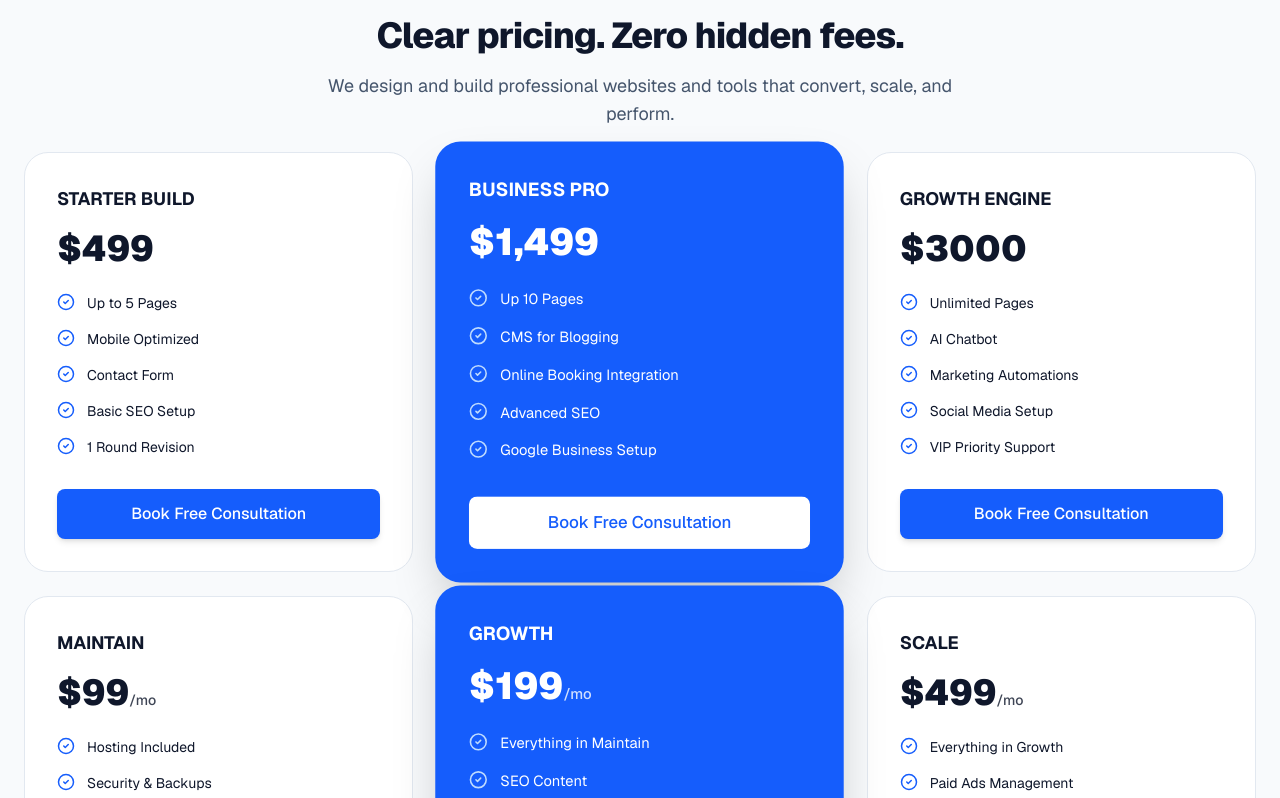
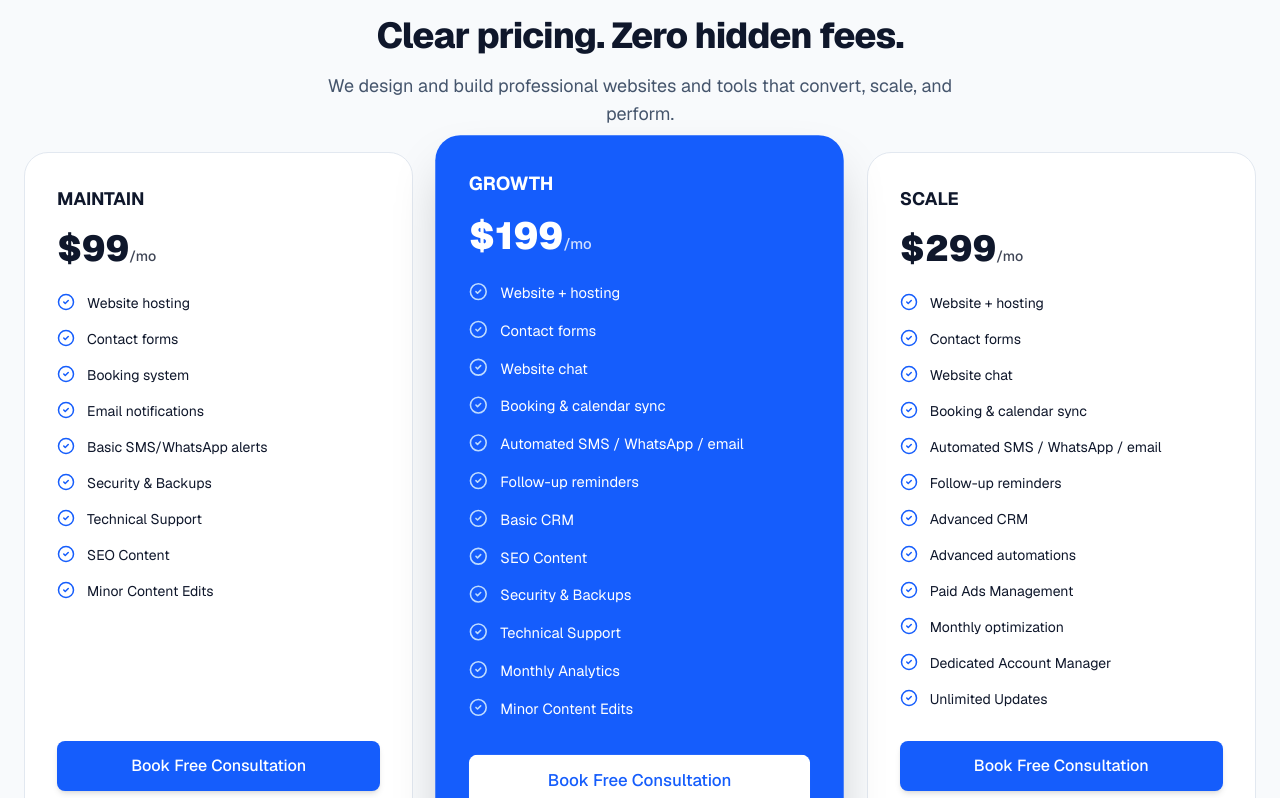
Before and after one commit to abdurrahman9955/infobeatlive-agency, a Next.js app: page / in a window 1280 px wide. Shown: the part 2842-3640 px from the top of the page. Built offline with nearby package versions, Linux system fonts and the light colour scheme.

Commit message:
production

```diff
--- a/app/components/Pricing.tsx
+++ b/app/components/Pricing.tsx
@@ -42,49 +42,77 @@ export const Pricing: React.FC = () => {
 
   const pricing = {
     NIGERIA: {
-      builds: [
-        {
-          name: "Starter Build",
-          price: "₦120,000",
-          features: [
-            "Up to 5 Pages",
-            "Mobile Optimized",
-            "Contact Form",
-            "Basic SEO Setup",
-            "1 Round Revision",
-          ],
-        },
-        {
-          name: "Business Pro",
-          price: "₦250,000",
-          featured: true,
-          features: [
-            "Up to 10 Pages",
-            "CMS for Blogging",
-            "Online Booking Integration",
-            "Advanced SEO",
-            "Google Business Setup",
-          ],
-        },
-        {
-          name: "Growth Engine",
-          price: "₦500,000",
-          features: [
-            "Unlimited Pages",
-            "AI Chatbot",
-            "Marketing Automations",
-            "Social Media Setup",
-            "VIP Priority Support",
-          ],
-        },
-      ],
+      // builds: [
+      //   {
+      //     name: "Starter Build",
+      //     price: "₦120,000",
+      //     features: [
+      //       "Up to 5 Pages",
+      //       "Mobile Optimized",
+      //       "Contact Form",
+      //       "Basic SEO Setup",
+      //       "1 Round Revision",
+      //     ],
+      //   },
+      //   {
+      //     name: "Business Pro",
+      //     price: "₦250,000",
+      //     featured: true,
+      //     features: [
+      //       "Up to 10 Pages",
+      //       "CMS for Blogging",
+      //       "Online Booking Integration",
+      //       "Advanced SEO",
+      //       "Google Business Setup",
+      //     ],
+      //   },
+      //   {
+      //     name: "Growth Engine",
+      //     price: "₦500,000",
+      //     features: [
+      //       "Unlimited Pages",
+      //       "AI Chatbot",
+      //       "Marketing Automations",
+      //       "Social Media Setup",
+      //       "VIP Priority Support",
+      //     ],
+      //   },
+      // ],
+
       subscriptions: [
         {
           name: "Maintain",
           price: "₦30,000",
           interval: "mo",
           features: [
-            "Hosting Included",
+            "Website hosting",
+            "Contact forms",
+            "Booking system",
+            "Email notifications",
+            "Basic SMS/WhatsApp alerts",
+
+            "Security & Backups",
+            "Technical Support",
+            "SEO Content",
+            "Minor Content Edits",
+          ],
+        },
+
+        {
+          name: "Growth",
+          price: "₦50,000",
+          interval: "mo",
+          featured: true,
+          features: [
+            "Website + hosting",
+            "Contact forms",
+            "Website chat",
+            "Booking & calendar sync",
+            "Automated SMS / WhatsApp / email",
+            "Follow-up reminders",
+            "Basic CRM",
+
+            "SEO Content",
             "Security & Backups",
             "Technical Support",
             "Monthly Analytics",
@@ -92,26 +120,21 @@ export const Pricing: React.FC = () => {
           ],
         },
         {
-          name: "Growth",
+          name: "Scale",
           price: "₦100,000",
           interval: "mo",
-          featured: true,
           features: [
-            "Everything in Maintain",
-            "SEO Content",
-            "Weekly Blog Posts",
-            "Reputation Management",
-            "Lead Tracking Dashboard",
-          ],
-        },
-        {
-          name: "Scale",
-          price: "₦300,000",
-          interval: "mo",
-          features: [
-            "Everything in Growth",
+            "Website + hosting",
+            "Contact forms",
+            "Website chat",
+            "Booking & calendar sync",
+            "Automated SMS / WhatsApp / email",
+            "Follow-up reminders",
+            "Advanced CRM",
+
+            "Advanced automations",
             "Paid Ads Management",
-            "Daily Social Engagement",
+            "Monthly optimization",
             "Dedicated Account Manager",
             "Unlimited Updates",
           ],
@@ -120,52 +143,58 @@ export const Pricing: React.FC = () => {
     },
 
     INTERNATIONAL: {
-      builds: [
-        {
-          name: "Starter Build",
-          price: "$499",
-          features: [
-            "Up to 5 Pages",
-            "Mobile Optimized",
-            "Contact Form",
-            "Basic SEO Setup",
-            "1 Round Revision",
-          ],
-        },
-        {
-          name: "Business Pro",
-          price: "$1,499",
-          featured: true,
-          features: [
-            "Up 10 Pages",
-            "CMS for Blogging",
-            "Online Booking Integration",
-            "Advanced SEO",
-            "Google Business Setup",
-          ],
-        },
-        {
-          name: "Growth Engine",
-          price: "$3000",
-          features: [
-            "Unlimited Pages",
-            "AI Chatbot",
-            "Marketing Automations",
-            "Social Media Setup",
-            "VIP Priority Support",
-          ],
-        },
-      ],
+      // builds: [
+      //   {
+      //     name: "Starter Build",
+      //     price: "$499",
+      //     features: [
+      //       "Up to 5 Pages",
+      //       "Mobile Optimized",
+      //       "Contact Form",
+      //       "Basic SEO Setup",
+      //       "1 Round Revision",
+      //     ],
+      //   },
+      //   {
+      //     name: "Business Pro",
+      //     price: "$1,499",
+      //     featured: true,
+      //     features: [
+      //       "Up 10 Pages",
+      //       "CMS for Blogging",
+      //       "Online Booking Integration",
+      //       "Advanced SEO",
+      //       "Google Business Setup",
+      //     ],
+      //   },
+      //   {
+      //     name: "Growth Engine",
+      //     price: "$3000",
+      //     features: [
+      //       "Unlimited Pages",
+      //       "AI Chatbot",
+      //       "Marketing Automations",
+      //       "Social Media Setup",
+      //       "VIP Priority Support",
+      //     ],
+      //   },
+      // ],
+
       subscriptions: [
         {
           name: "Maintain",
           price: "$99",
           interval: "mo",
           features: [
-            "Hosting Included",
+            "Website hosting",
+            "Contact forms",
+            "Booking system",
+            "Email notifications",
+            "Basic SMS/WhatsApp alerts",
+
             "Security & Backups",
             "Technical Support",
-            "Monthly Analytics",
+            "SEO Content",
             "Minor Content Edits",
           ],
         },
@@ -175,21 +204,39 @@ export const Pricing: React.FC = () => {
           interval: "mo",
           featured: true,
           features: [
-            "Everything in Maintain",
+            "Website + hosting",
+            "Contact forms",
+            "Website chat",
+            "Booking & calendar sync",
+            "Automated SMS / WhatsApp / email",
+            "Follow-up reminders",
+            "Basic CRM",
+
             "SEO Content",
-            "Weekly Blog Posts",
-            "Reputation Management",
-            "Lead Tracking Dashboard",
+            "Security & Backups",
+            "Technical Support",
+            "Monthly Analytics",
+            "Minor Content Edits",
+
           ],
         },
         {
           name: "Scale",
-          price: "$499",
+          price: "$299",
           interval: "mo",
           features: [
-            "Everything in Growth",
+
+            "Website + hosting",
+            "Contact forms",
+            "Website chat",
+            "Booking & calendar sync",
+            "Automated SMS / WhatsApp / email",
+            "Follow-up reminders",
+            "Advanced CRM",
+
+            "Advanced automations",
             "Paid Ads Management",
-            "Daily Social Engagement",
+            "Monthly optimization",
             "Dedicated Account Manager",
             "Unlimited Updates",
           ],
@@ -242,8 +289,8 @@ export const Pricing: React.FC = () => {
 
         <SectionHeading subtitle="Simple Pricing" title="Clear pricing. Zero hidden fees."
         description="We design and build professional websites and tools that convert, scale, and perform."/>
-
-        {/* <div className="flex justify-center hid den gap-2 mb-6">
+{/*
+        <div className="flex justify-center hid den gap-2 mb-6">
           {(["NIGERIA", "INTERNATIONAL"] as Region[]).map((r) => (
             <button
               key={r}
@@ -259,12 +306,12 @@ export const Pricing: React.FC = () => {
           ))}
         </div> */}
 
-
+{/*
         <div className="grid lg:grid-cols-3 gap-8">
           {current.builds.map((t) => (
             <PricingTier key={t.name} tier={t} />
           ))}
-        </div>
+        </div> */}
 
         <div className="grid lg:grid-cols-3 gap-8 mt-6">
           {current.subscriptions.map((t) => ( <PricingTier key={t.name} tier={t} sub /> ))}
```
